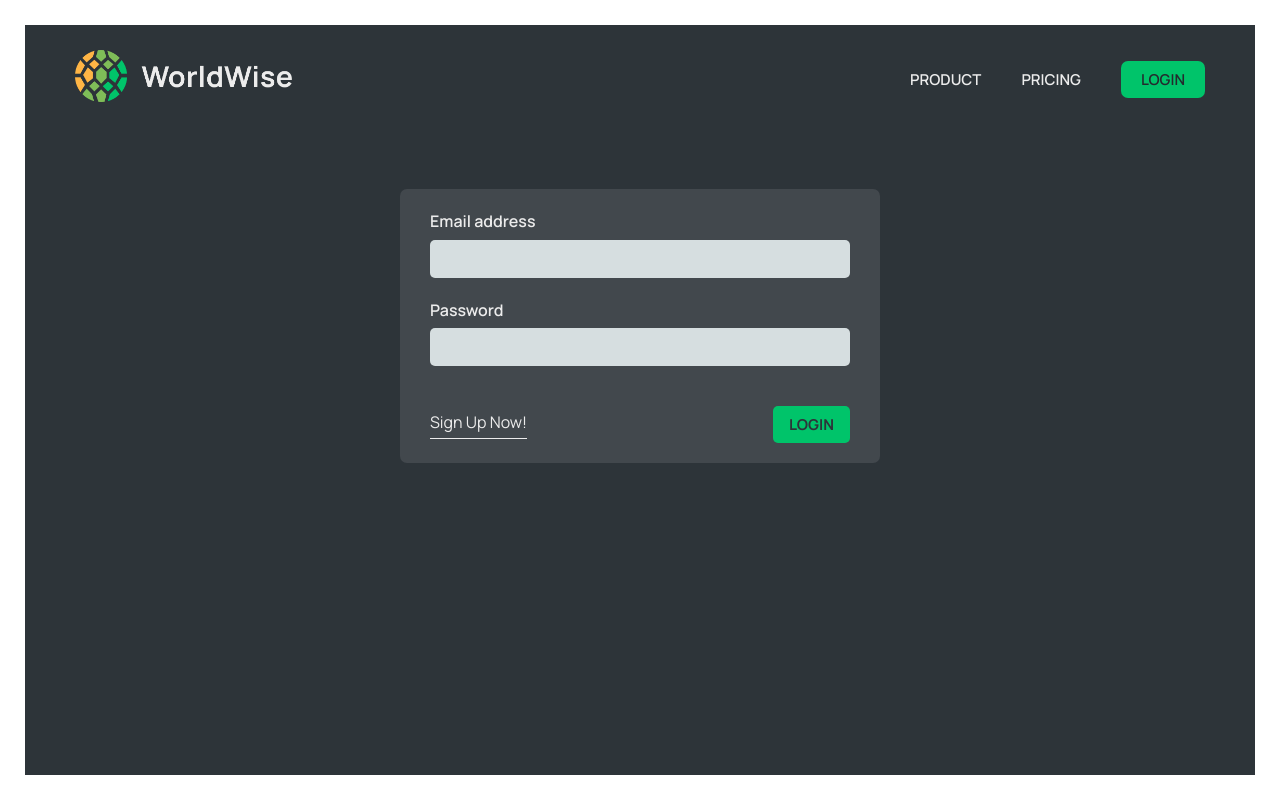
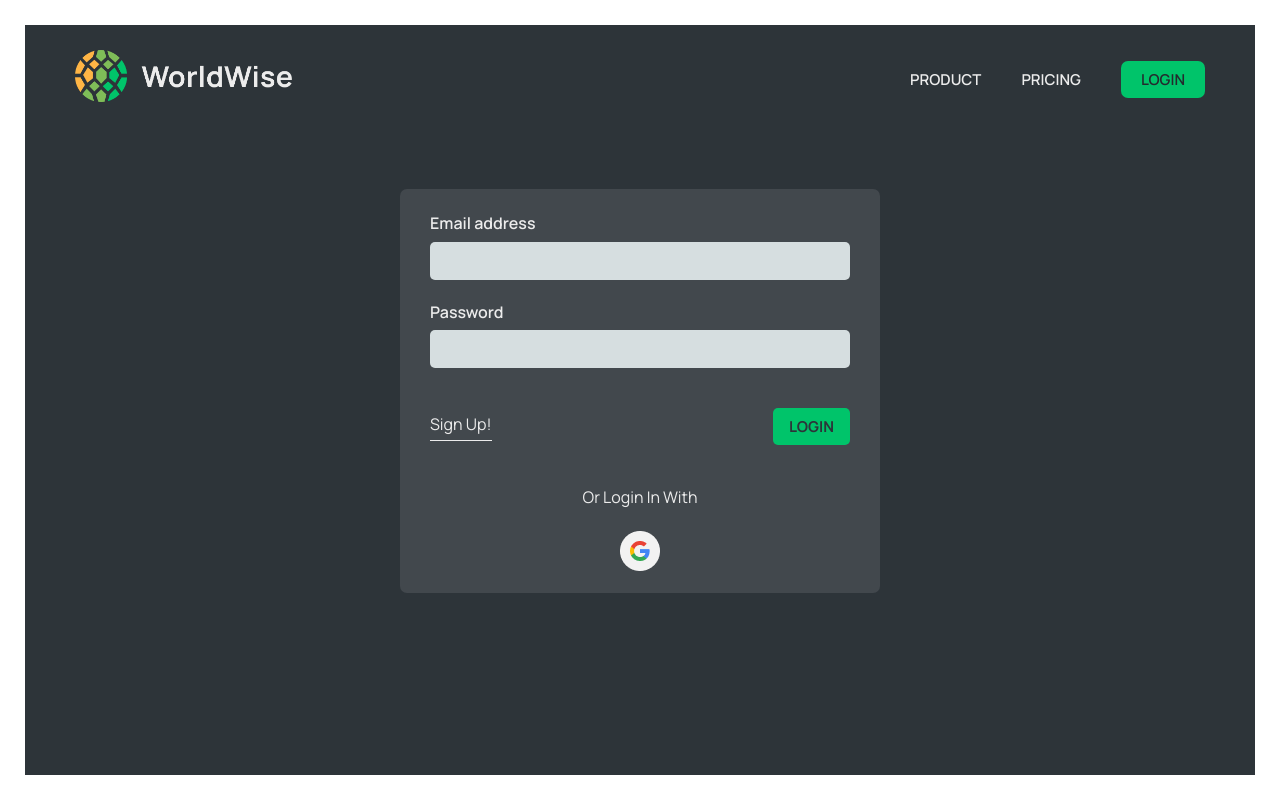
Before and after one commit to tinchangg/WorldWise_React, a React (Vite) app in the folder client/: page /login in a window 1280 px wide. Built offline with nearby package versions, Linux system fonts and the light colour scheme; no server answers.

Commit message:
feat: add google sign-in button and tweak login UI

```diff
--- a/client/src/pages/Login.jsx
+++ b/client/src/pages/Login.jsx
@@ -24,6 +24,8 @@ export default function Login() {
     }
   };
 
+  const handleGoogleLogin = () => {};
+
   // Effect -> listening isAuthenticated
   useEffect(() => {
     if (isAuthenticated === true) {
@@ -34,7 +36,8 @@ export default function Login() {
   return (
     <main className={styles.login}>
       <PageNav />
-      <form className={styles.form} onSubmit={handleLogin}>
+      <div className={styles.container}>
+        <form onSubmit={handleLogin}>
           <div className={styles.row}>
             <label htmlFor="email">Email address</label>
             <input
@@ -59,11 +62,18 @@ export default function Login() {
 
           <div className={styles.button}>
             <Link to={"/register"} className={styles.link}>
-            Sign Up Now!
+              Sign Up!
             </Link>
             <Button type="primary">Login</Button>
           </div>
         </form>
+
+        <p>Or login in with</p>
+
+        <button className={styles.googleButton} onClick={handleGoogleLogin}>
+          <img src="/sign_in_with_google.png" alt="Sign in with Google" />
+        </button>
+      </div>
     </main>
   );
 }
--- a/client/src/pages/Login.module.css
+++ b/client/src/pages/Login.module.css
@@ -5,27 +5,34 @@
   min-height: calc(100vh - 5rem);
 }
 
-.form {
+.container {
   background-color: var(--color-dark--2);
   border-radius: 7px;
-  padding: 2rem 3rem;
+  padding: 2.2rem 3rem;
   width: 100%;
+  /* Different from other form */
+  width: 48rem;
+  margin: 8rem auto;
+
   display: flex;
   flex-direction: column;
   gap: 2rem;
-
-  /* Different from other form */
-  width: 48rem;
-  margin: 8rem auto;
 }
 
-.row {
+/* sign in with email */
+.container form {
+  display: flex;
+  flex-direction: column;
+  gap: 2rem;
+}
+
+.container form .row {
   display: flex;
   flex-direction: column;
   gap: 0.5rem;
 }
 
-.button {
+.container form .button {
   display: flex;
   justify-content: space-between;
   align-items: center;
@@ -44,3 +51,27 @@
 .link:hover {
   color: var(--color-brand--2);
 }
+
+.container p {
+  text-align: center;
+  font-size: 1.6rem;
+  margin-top: 2rem;
+  text-transform: capitalize;
+}
+
+/* sign in with google */
+.googleButton {
+  align-self: center;
+  display: inline-block;
+  padding: 0;
+  background-color: transparent;
+  border: none;
+  cursor: pointer;
+}
+
+.googleButton img {
+  display: block;
+  width: auto;
+  height: auto;
+  max-width: 100%;
+}
```
Also changed, not shown: client/public/sign_in_with_google.png (added). Lines whose indentation alone changed are shown as unchanged.
